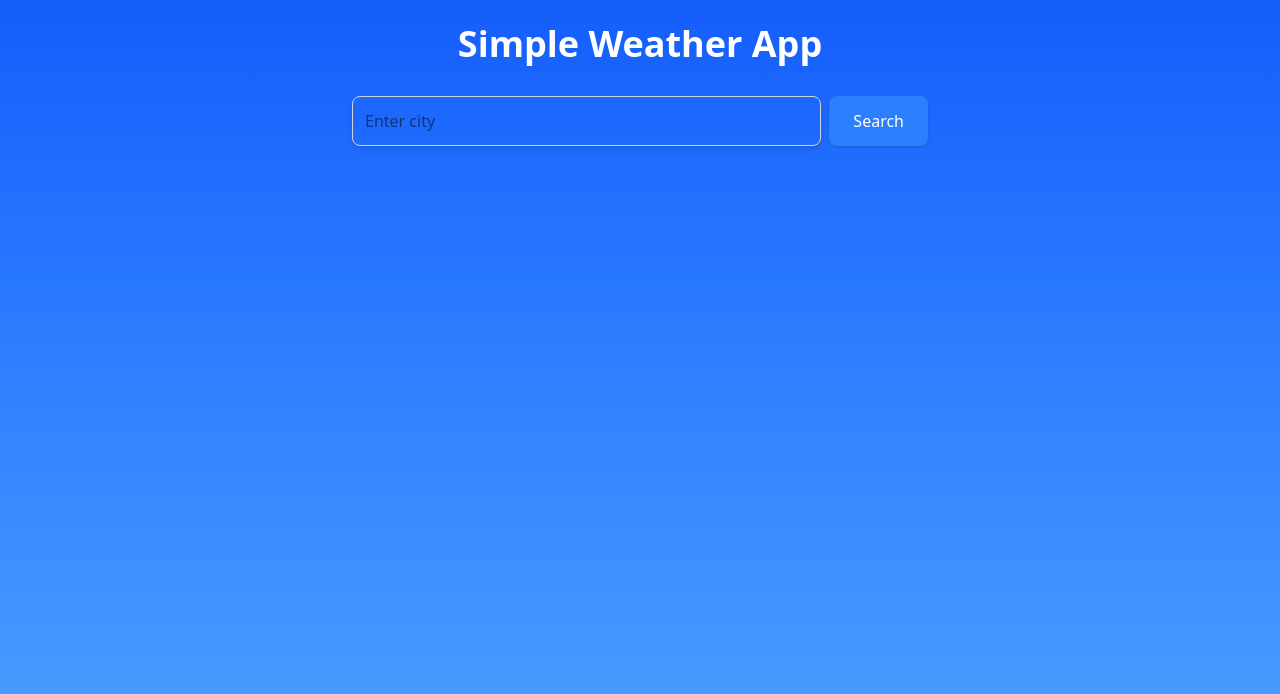
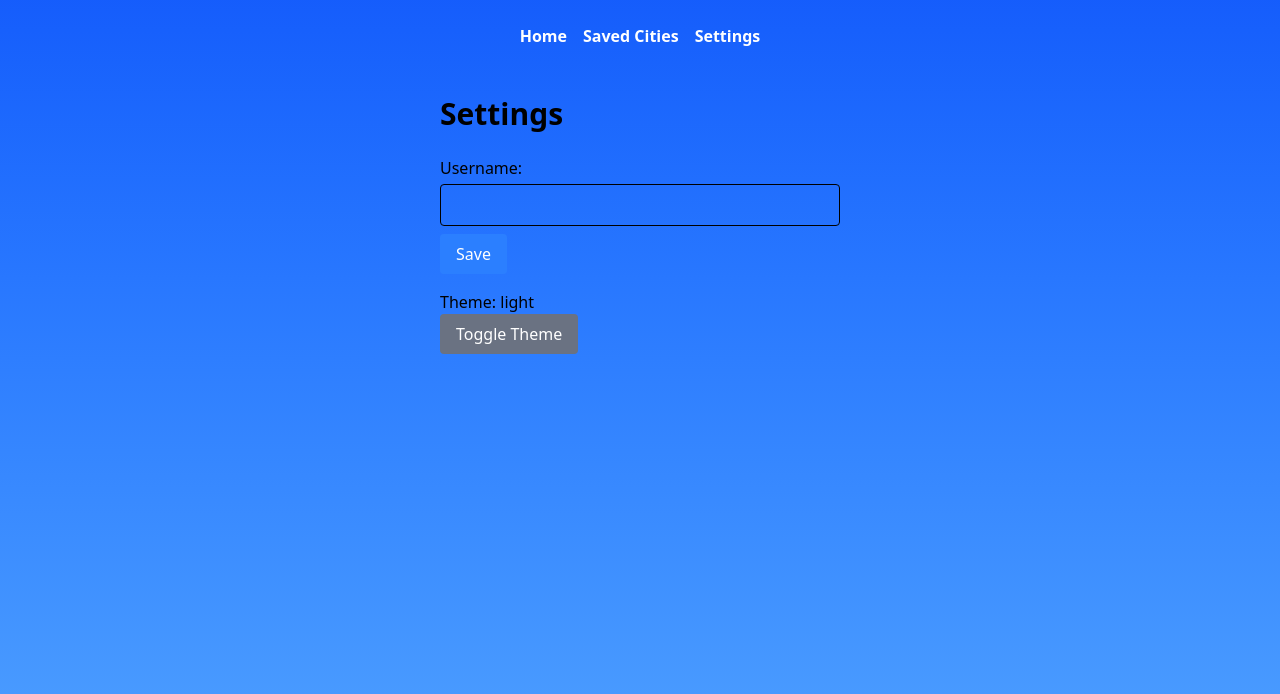
Before and after one commit to osaidzagha/weather-dashboard, a React (Vite) app: page /settings in a window 1280 px wide. Shown: the top 694 px of the page. Built offline with nearby package versions, Linux system fonts and the light colour scheme; no server answers.

Commit message:
added settings and savedcities page, fixed some duplicate logic

```diff
--- a/package.json
+++ b/package.json
@@ -15,7 +15,8 @@
     "axios": "^1.12.2",
     "react": "^19.1.1",
     "react-dom": "^19.1.1",
-    "react-redux": "^9.2.0"
+    "react-redux": "^9.2.0",
+    "react-router-dom": "^7.9.1"
   },
   "devDependencies": {
     "@eslint/js": "^9.33.0",
--- a/src/App.jsx
+++ b/src/App.jsx
@@ -1,15 +1,32 @@
-import SearchBar from './components/SearchBar';
-import WeatherDisplay from './components/WeatherDisplay';
+import React from 'react';
+import { BrowserRouter as Router, Routes, Route, Link } from 'react-router-dom';
+import HomePage from './pages/HomePage';
+import SettingsPage from './pages/SettingsPage';
+import SavedCitiesPage from './pages/SavedCitiesPage';
 
 const App = () => {
   return (
-    <div className="min-h-screen bg-gradient-to-b from-blue-600 to-blue-400 p-6">
-      <h1 className="text-4xl text-center font-bold text-white mb-8">
-        Simple Weather App
-      </h1>
-      <SearchBar />
-      <WeatherDisplay />
-    </div>
+    <Router>
+      <div className="min-h-screen bg-gradient-to-b from-blue-600 to-blue-400 p-6">
+        <nav className="flex justify-center gap-4 mb-6">
+          <Link className="text-white font-bold" to="/">
+            Home
+          </Link>
+          <Link className="text-white font-bold" to="/saved-cities">
+            Saved Cities
+          </Link>
+          <Link className="text-white font-bold" to="/settings">
+            Settings
+          </Link>
+        </nav>
+
+        <Routes>
+          <Route path="/" element={<HomePage />} />
+          <Route path="/saved-cities" element={<SavedCitiesPage />} />
+          <Route path="/settings" element={<SettingsPage />} />
+        </Routes>
+      </div>
+    </Router>
   );
 };
 
--- a/src/components/SearchBar.jsx
+++ b/src/components/SearchBar.jsx
@@ -2,14 +2,13 @@ import { useState } from 'react';
 import { useDispatch } from 'react-redux';
 import { fetchWeather } from '../features/weather/weatherSlice';
 
-const SearchBar = () => {
+const SearchBar = ({ onSearch }) => {
   const [city, setCity] = useState('');
   const dispatch = useDispatch();
 
   const handleSearch = () => {
-    const trimmed = city.trim();
-    if (trimmed !== '') {
-      dispatch(fetchWeather(trimmed));
+    if (city.trim() !== '') {
+      onSearch(city.trim());
       setCity('');
     }
   };
--- a/src/components/WeatherDisplay.jsx
+++ b/src/components/WeatherDisplay.jsx
@@ -1,40 +1,46 @@
-import { useDispatch, useSelector } from 'react-redux';
+// WeatherDisplay.jsx
+import { useDispatch } from 'react-redux';
 import { addSavedCity } from '../features/cities/citiesSlice';
 
-const WeatherDisplay = () => {
+const WeatherDisplay = ({ data, compact = false }) => {
   const dispatch = useDispatch();
-  const { current, daily, location, loading, error } = useSelector(
-    (state) => state.weather
-  );
 
-  if (loading) return <p className="text-center">Loading...</p>;
-  if (error) return <p className="text-center text-red-500">{error}</p>;
-  if (!current) return null;
+  // The parent component handles loading/error states.
+  // We only render this component when we have valid data.
+  if (!data) return null;
+
+  const { current, daily, location } = data;
 
   const getIcon = (icon) => `https://openweathermap.org/img/wn/${icon}@2x.png`;
 
   return (
-    <div className="text-center text-white">
+    <div className={`text-center text-white ${compact ? 'p-3' : 'p-6'}`}>
+      {/* City name */}
       <h2 className="text-2xl font-bold mb-2">
         {location?.name}, {location?.country}
       </h2>
+
+      {/* Save city */}
+      {!compact && (
         <button
           onClick={() => dispatch(addSavedCity(location?.name))}
           className="mb-4 px-4 py-2 bg-green-500 rounded hover:bg-green-600"
         >
           Save City
         </button>
+      )}
 
       {/* Current Weather */}
-      <h1 className="text-5xl font-bold">{current.temp.toFixed(1)}°C</h1>
-      <p className="text-xl">{current.weather[0].description}</p>
+      <h1 className="text-4xl font-bold">{current.temp.toFixed(1)}°C</h1>
+      <p className="text-lg">{current.weather[0].description}</p>
       <img
         src={getIcon(current.weather[0].icon)}
         alt="icon"
         className="mx-auto"
       />
 
-      {/* Forecast */}
+      {/* Forecast (only if not compact) */}
+      {!compact && (
         <div className="mt-6 flex flex-wrap justify-center gap-4">
           {daily.map((day, i) => (
             <div key={i} className="bg-white/10 p-3 rounded-lg w-28">
@@ -48,6 +54,7 @@ const WeatherDisplay = () => {
             </div>
           ))}
         </div>
+      )}
     </div>
   );
 };
--- a/src/features/weather/weatherSlice.js
+++ b/src/features/weather/weatherSlice.js
@@ -40,9 +40,7 @@ export const fetchWeather = createAsyncThunk(
 const weatherSlice = createSlice({
   name: 'weather',
   initialState: {
-    current: null,
-    daily: [],
-    location: null,
+    weatherData: {},
     loading: false,
     error: null,
   },
@@ -55,10 +53,13 @@ const weatherSlice = createSlice({
       })
       .addCase(fetchWeather.fulfilled, (state, action) => {
         state.loading = false;
-        state.current = action.payload.current;
-        state.daily = action.payload.daily;
-        state.location = action.payload.location;
+        if (action.payload && action.payload.location?.name) {
+          const cityName = action.payload.location.name;
+          state.weatherData[cityName] = action.payload;
+        }
+        state.error = null;
       })
+
       .addCase(fetchWeather.rejected, (state, action) => {
         state.loading = false;
         state.error = 'Failed to fetch weather';
--- a/src/pages/HomePage.jsx
+++ b/src/pages/HomePage.jsx
@@ -10,10 +10,11 @@ const HomePage = () => {
   const username = useSelector((state) => state.user.username);
   const savedCities = useSelector((state) => state.cities.savedCities);
   const weatherData = useSelector((state) => state.weather.weatherData);
+  const loading = useSelector((state) => state.weather.loading);
+  const error = useSelector((state) => state.weather.error);
+  const [mainCity, setMainCity] = useState('Istanbul');
 
-  const [mainCity, setMainCity] = useState(null);
   const [previewCities, setPreviewCities] = useState([]);
-
   // Pick main city & 3 random previews
   useEffect(() => {
     if (savedCities.length > 0) {
@@ -34,7 +35,7 @@ const HomePage = () => {
 
   // Fetch main city weather if not available
   useEffect(() => {
-    if (mainCity && !weatherData[mainCity]) {
+    if (!weatherData[mainCity]) {
       dispatch(fetchWeather(mainCity));
     }
   }, [mainCity, weatherData, dispatch]);
@@ -50,10 +51,10 @@ const HomePage = () => {
   const handleSearchAdd = (city) => {
     const normalizedCity =
       city.charAt(0).toUpperCase() + city.slice(1).toLowerCase();
-    if (!savedCities.includes(normalizedCity)) {
-      dispatch(addSavedCity(normalizedCity));
-      dispatch(fetchWeather(normalizedCity));
-    }
+
+    dispatch(fetchWeather(normalizedCity));
+
+    setMainCity(normalizedCity);
   };
 
   return (
@@ -66,11 +67,19 @@ const HomePage = () => {
       <SearchBar onSearch={handleSearchAdd} />
 
       {/* Main City Detailed Display */}
-      {mainCity && weatherData[mainCity] && (
-        <WeatherDisplay data={weatherData[mainCity]} compact={false} />
+      {loading ? (
+        <p className="text-center text-white">Loading...</p>
+      ) : error ? (
+        <p className="text-center text-red-500">{error}</p>
+      ) : (
+        mainCity &&
+        weatherData[mainCity] && (
+          <WeatherDisplay data={weatherData[mainCity]} compact={false} />
+        )
       )}
 
       {/* 3 Random Preview Cities */}
+      {/* This section will continue to work since it already checks for weatherData existence */}
       {previewCities.length > 0 ? (
         <div className="mt-8 grid grid-cols-1 sm:grid-cols-3 gap-4">
           {previewCities.map(
--- a/src/pages/SavedCitiesPage.jsx
+++ b/src/pages/SavedCitiesPage.jsx
@@ -0,0 +1,38 @@
+import React from 'react';
+import { useSelector, useDispatch } from 'react-redux';
+import { removeSavedCity } from '../features/cities/citiesSlice';
+
+const SavedCitiesPage = () => {
+  const dispatch = useDispatch();
+  const savedCities = useSelector((state) => state.cities.savedCities);
+
+  if (savedCities.length === 0) {
+    return (
+      <p className="text-center mt-6 text-gray-500">No saved cities yet.</p>
+    );
+  }
+
+  return (
+    <div className="p-6 max-w-md mx-auto">
+      <h1 className="text-3xl font-bold mb-6">Saved Cities</h1>
+      <ul className="space-y-3">
+        {savedCities.map((city) => (
+          <li
+            key={city}
+            className="flex justify-between items-center p-3 bg-blue-700/20 rounded"
+          >
+            <span>{city}</span>
+            <button
+              onClick={() => dispatch(removeSavedCity(city))}
+              className="px-3 py-1 bg-red-500 text-white rounded hover:bg-red-600"
+            >
+              Remove
+            </button>
+          </li>
+        ))}
+      </ul>
+    </div>
+  );
+};
+
+export default SavedCitiesPage;
--- a/src/pages/SettingsPage.jsx
+++ b/src/pages/SettingsPage.jsx
@@ -0,0 +1,53 @@
+import React, { useState } from 'react';
+import { useSelector, useDispatch } from 'react-redux';
+import { setUsername, setTheme } from '../features/user/userSlice';
+
+const SettingsPage = () => {
+  const dispatch = useDispatch();
+  const username = useSelector((state) => state.user.username);
+  const theme = useSelector((state) => state.user.theme);
+
+  const [newUsername, setNewUsername] = useState(username);
+
+  const handleUsernameChange = () => {
+    dispatch(setUsername(newUsername));
+  };
+
+  const toggleTheme = () => {
+    dispatch(setTheme(theme === 'light' ? 'dark' : 'light'));
+  };
+
+  return (
+    <div className="p-6 max-w-md mx-auto">
+      <h1 className="text-3xl font-bold mb-6">Settings</h1>
+
+      <div className="mb-4">
+        <label className="block mb-1">Username:</label>
+        <input
+          type="text"
+          value={newUsername}
+          onChange={(e) => setNewUsername(e.target.value)}
+          className="w-full p-2 border rounded"
+        />
+        <button
+          onClick={handleUsernameChange}
+          className="mt-2 px-4 py-2 bg-blue-500 text-white rounded hover:bg-blue-600"
+        >
+          Save
+        </button>
+      </div>
+
+      <div className="mb-4">
+        <p>Theme: {theme}</p>
+        <button
+          onClick={toggleTheme}
+          className="px-4 py-2 bg-gray-500 text-white rounded hover:bg-gray-600"
+        >
+          Toggle Theme
+        </button>
+      </div>
+    </div>
+  );
+};
+
+export default SettingsPage;
--- a/src/store/store.js
+++ b/src/store/store.js
@@ -1,10 +1,12 @@
 import { configureStore } from '@reduxjs/toolkit';
 import weatherReducer from '../features/weather/weatherSlice';
 import citiesReducer from '../features/cities/citiesSlice';
+import userReducer from '../features/user/userSlice';
 
 export const store = configureStore({
   reducer: {
     weather: weatherReducer,
     cities: citiesReducer,
+    user: userReducer,
   },
 });
```
Also changed, not shown: 1 other file (tests, documents, lock files or other folders). Lines whose indentation alone changed are shown as unchanged.
